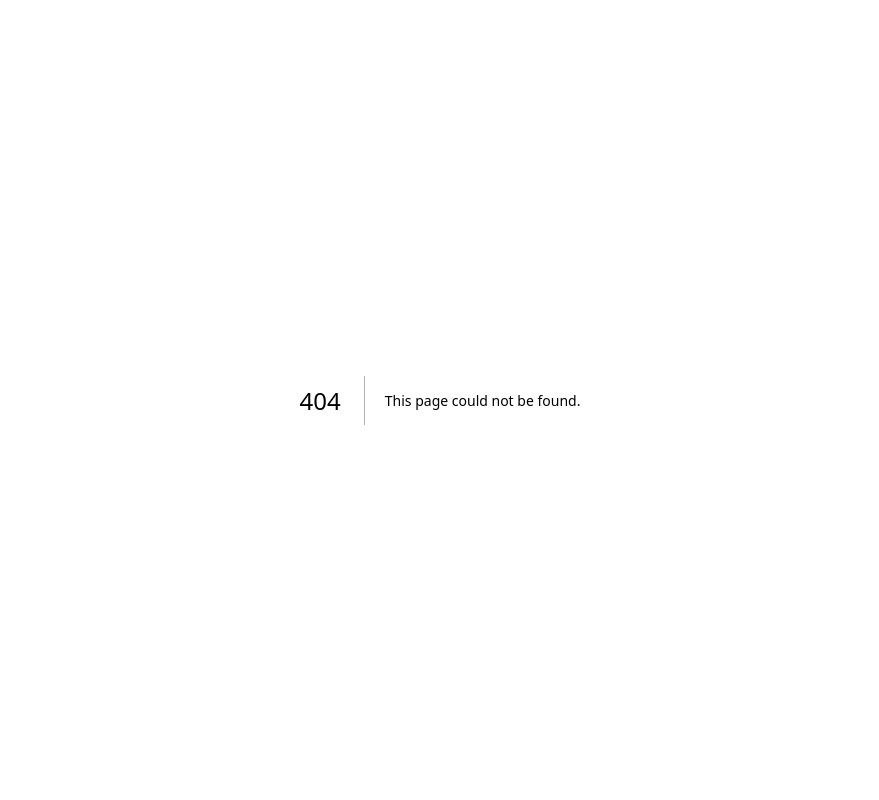
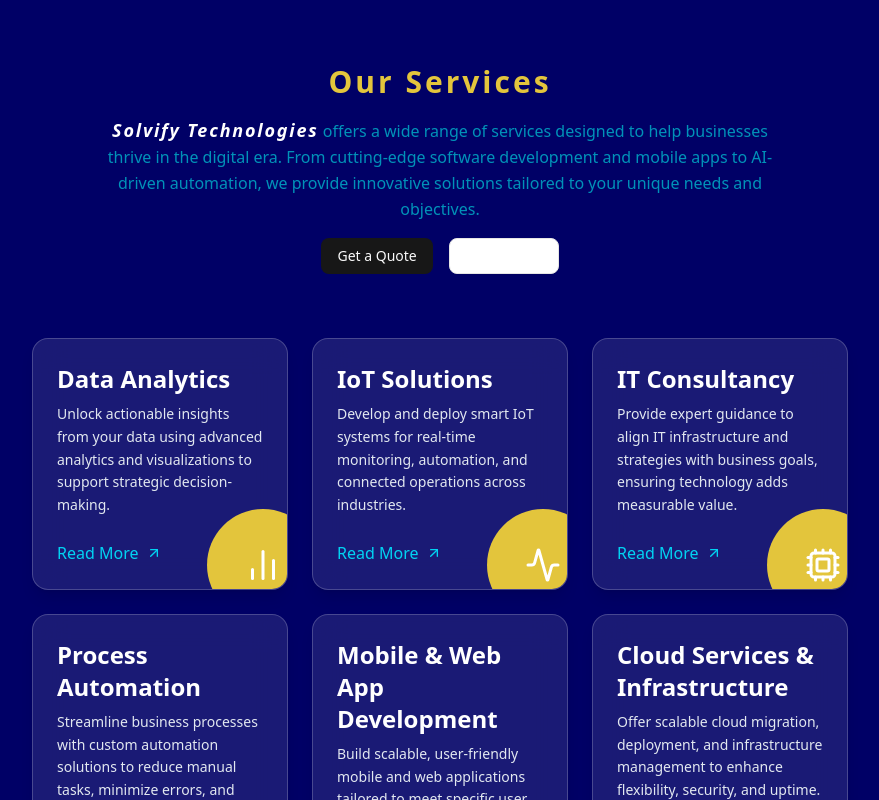
Before and after one commit to PAPA-CHUWE/SOLVIFY-TECHNOLOGIES-WEBSITE, a Next.js app: page /services in a window 1280 px wide. Before the commit this address had no page. Shown: the top 800 px of the page, without its empty margins (200-1079 px from the left). Built offline with nearby package versions, Linux system fonts and the light colour scheme.

Commit message:
services

```diff
--- a/app/(landingPage)/page.tsx
+++ b/app/(landingPage)/page.tsx
@@ -3,6 +3,7 @@
 import Hero from '../home/page'
 import About from './about/page'
 import Traits from '../landingPageComponents/Traits'
+import Services from './services/page'
 
 const LandingPage = () => {
   return (
@@ -11,7 +12,7 @@
       <Hero/>
       <Traits/>
       <About/>
-
+      <Services/>
     </div>
   )
 }
--- /dev/null
+++ b/app/(landingPage)/services/page.tsx
@@ -0,0 +1,55 @@
+'use client'
+
+import { ServiceList } from '@/app/constants/serviceList'
+import ServiceCard from '@/app/landingPageComponents/ServiceCard'
+import { Button } from '@/components/ui/button'
+import React from 'react'
+
+const Services = () => {
+  return (
+    <section
+      id='services'
+      className='w-screen min-h-[110vh] flex items-center justify-center overflow-x-hidden py-16 md:px-0 px-5'
+    >
+      <div className='w-full max-w-7xl space-y-10'>
+        {/* Section Heading */}
+        <div className='w-full flex flex-col items-center justify-center space-y-4'>
+          <h4 className='md:text-3xl text-[#e3c53c] font-bold text-xl tracking-widest text-center'>
+            Our Services
+          </h4>
+          <p className='text-cyan-600 text-center max-w-2xl leading-relaxed'>
+            <span className='text-lg font-semibold tracking-widest italic text-white'>
+              Solvify Technologies
+            </span>{' '}
+            offers a wide range of services designed to help businesses thrive
+            in the digital era. From cutting-edge software development and
+            mobile apps to AI-driven automation, we provide innovative solutions
+            tailored to your unique needs and objectives.
+          </p>
+
+          {/* Action Buttons */}
+          <div className='flex gap-4 justify-center'>
+            <Button>Get a Quote</Button>
+            <Button variant='outline'>Learn More</Button>
+          </div>
+        </div>
+
+        {/* Service Cards */}
+        <div className='flex items-center w-full justify-center'>
+          <div className='grid md:grid-cols-3 sm:grid-cols-2 grid-cols-1 gap-6 mt-6'>
+            {ServiceList.map((service, idx) => (
+              <ServiceCard
+                key={idx}
+                icon={service.icon}
+                title={service.title}
+                description={service.desc}
+              />
+            ))}
+          </div>
+        </div>
+      </div>
+    </section>
+  )
+}
+
+export default Services
--- a/app/constants/serviceList.tsx
+++ b/app/constants/serviceList.tsx
@@ -1,47 +1,49 @@
+import { BarChart2, Cpu, Settings, Repeat, Smartphone, Cloud, Shield, Activity, GitBranch } from "lucide-react";
+
 export const ServiceList = [
   {
     title: "Data Analytics",
-      imgPath: "/images/data_analytics.jpg",
+    icon: <BarChart2 size={36} />,
     desc: "Unlock actionable insights from your data using advanced analytics and visualizations to support strategic decision-making."
   },
   {
     title: "IoT Solutions",
-      imgPath: "/images/iot.jpg",
+    icon: <Activity size={36} />,
     desc: "Develop and deploy smart IoT systems for real-time monitoring, automation, and connected operations across industries."
   },
   {
     title: "IT Consultancy",
-      imgPath: "/images/it_consultancy.jpg",
+    icon: <Cpu size={36} />,
     desc: "Provide expert guidance to align IT infrastructure and strategies with business goals, ensuring technology adds measurable value."
   },
   {
     title: "Process Automation",
-      imgPath: "/images/process_automation.jpg",
+    icon: <Repeat size={36} />,
     desc: "Streamline business processes with custom automation solutions to reduce manual tasks, minimize errors, and boost efficiency."
   },
   {
     title: "Mobile & Web App Development",
-      imgPath: "/images/app_development.jpg",
+    icon: <Smartphone size={36} />,
     desc: "Build scalable, user-friendly mobile and web applications tailored to meet specific user needs and drive digital growth."
   },
   {
     title: "Cloud Services & Infrastructure",
-      imgPath: "/images/cloud_services.jpg",
+    icon: <Cloud size={36} />,
     desc: "Offer scalable cloud migration, deployment, and infrastructure management to enhance flexibility, security, and uptime."
   },
   {
     title: "Cybersecurity Services",
-      imgPath: "/images/cybersecurity.jpg",
+    icon: <Shield size={36} />,
     desc: "Protect digital assets with vulnerability assessments, penetration testing, endpoint security, and compliance audits."
   },
   {
     title: "AI & Machine Learning Solutions",
-      imgPath: "/images/ai_ml.jpg",
+    icon: <Settings size={36} />,
     desc: "Implement intelligent systems for predictions, recommendations, NLP, and automation powered by machine learning."
   },
   {
     title: "DevOps & CI/CD Integration",
-      imgPath: "/images/devops.jpg",
+    icon: <GitBranch size={36} />,
     desc: "Accelerate development and deployment through automated pipelines, version control, and continuous integration."
   }
 ];
--- /dev/null
+++ b/app/landingPageComponents/ServiceCard.tsx
@@ -0,0 +1,53 @@
+"use client";
+
+import React from "react";
+import { ArrowUpRight } from "lucide-react";
+
+interface ServiceCardProps {
+  icon?: React.ReactNode;
+  title: string;
+  description: string;
+  onClick?: () => void;
+}
+
+const ServiceCard: React.FC<ServiceCardProps> = ({
+  icon,
+  title,
+  description,
+  onClick,
+}) => {
+  return (
+    <div className="relative max-w-[16rem] w-full bg-white/10 backdrop-blur-lg border border-white/20 shadow-lg rounded-2xl p-6 overflow-hidden transition-all duration-300 hover:-translate-y-1 hover:shadow-cyan-500/30 group">
+
+      {/* Decorative Circle Bottom Right with Icon */}
+      {icon && (
+        <div className="absolute bottom-0 right-0 w-28 h-28 bg-[#e3c53c] rounded-full flex items-center justify-center
+                        translate-y-8 translate-x-8 transition-all duration-500 ease-out
+                        group-hover:translate-y-6 group-hover:translate-x-6">
+          <div className="text-white text-2xl">{icon}</div>
+        </div>
+      )}
+
+      {/* Title */}
+      <h2 className="relative z-10 text-2xl font-semibold text-white mb-2">
+        {title}
+      </h2>
+
+      {/* Description */}
+      <p className="relative z-10 text-slate-200 text-sm leading-relaxed mb-6">
+        {description}
+      </p>
+
+      {/* Button */}
+      <button
+        onClick={onClick}
+        className="relative z-10 flex items-center gap-2 text-cyan-400 font-medium hover:text-[#e3c53c] transition-colors"
+      >
+        Read More
+        <ArrowUpRight className="w-4 h-4" />
+      </button>
+    </div>
+  );
+};
+
+export default ServiceCard;
--- a/app/page.tsx
+++ b/app/page.tsx
@@ -2,7 +2,7 @@
 
 export default function Home () {
   return (
-    <div className=' min-h-screen '>
+    <div className=' min-h-screen overflow-x-hidden'>
      <LandingPage/>
     </div>
   )
```
Lines whose indentation alone changed are shown as unchanged.
